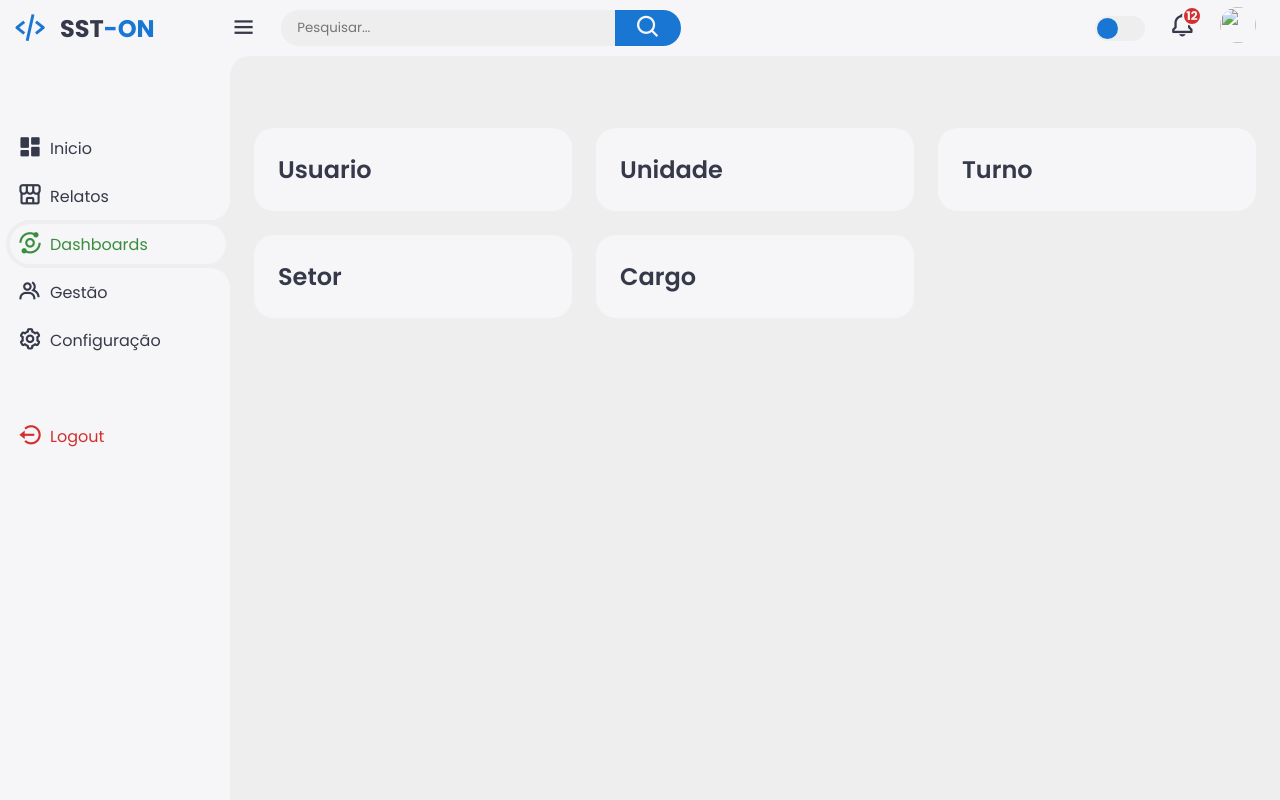
After one commit to Sstonline/SSTON, a Django app: page /gestao in a window 1280 px wide. The commit adds this page. Run offline with Django 5.2, Linux system fonts and the light colour scheme.

Commit message:
Criado todas as paginas e redirecionamentos

```diff
--- a/app/templates/base.html
+++ b/app/templates/base.html
@@ -19,11 +19,11 @@
             <div class="logo-name"><span>SST</span>-ON</div>
         </a>
         <ul class="side-menu">
-            <li><a href="#"><i class='bx bxs-dashboard'></i>Inicio</a></li>
-            <li><a href="#"><i class='bx bx-store-alt'></i>Relatos</a></li>
-            <li class="active"><a href="#"><i class='bx bx-analyse'></i>Dashboards</a></li>
-            <li><a href="#"><i class='bx bx-group'></i>Gestão</a></li>
-            <li><a href="#"><i class='bx bx-cog'></i>Configuração</a></li>
+            <li><a href="{% url "home" %}"><i class='bx bxs-dashboard'></i>Inicio</a></li>
+            <li><a href="{% url "relato" %}"><i class='bx bx-store-alt'></i>Relatos</a></li>
+            <li class="active"><a href="{% url "dash" %}"><i class='bx bx-analyse'></i>Dashboards</a></li>
+            <li><a href="{% url "gestao" %}"><i class='bx bx-group'></i>Gestão</a></li>
+            <li><a href="{% url "config" %}"><i class='bx bx-cog'></i>Configuração</a></li>
         </ul>
         <ul class="side-menu">
             <li>
@@ -54,12 +54,12 @@
                 <span class="count">12</span>
             </a>
             <a href="#" class="profile">
-                <img src="images/logo.png">
+                <img src="">
             </a>
         </nav>
 
         <!-- End of Navbar -->
-
+        {% block main %}
         <main>
             <div class="header">
                 <div class="left">
@@ -199,7 +199,7 @@
             </div>
 
         </main>
-
+        {% endblock %}
     </div>
 
     <script src="{% static "js/base.js" %}"></script>
--- /dev/null
+++ b/app/templates/config/config.html
@@ -0,0 +1,4 @@
+{% extends "base.html" %}
+
+{% block main %}
+{% endblock %}
--- /dev/null
+++ b/app/templates/dashboard/d_estra.html
@@ -0,0 +1,4 @@
+{% extends "base.html" %}
+
+{% block main %}
+{% endblock %}
--- /dev/null
+++ b/app/templates/dashboard/d_rel.html
@@ -0,0 +1,4 @@
+{% extends "base.html" %}
+
+{% block main %}
+{% endblock %}
--- /dev/null
+++ b/app/templates/gestao/cargo.html
@@ -0,0 +1,4 @@
+{% extends "base.html" %}
+
+{% block main %}
+{% endblock %}
--- /dev/null
+++ b/app/templates/gestao/gestao.html
@@ -0,0 +1,33 @@
+{% extends "base.html" %}
+
+{% block main %}
+<main>
+    <ul class="insights">
+        <li>
+            <span class="info">
+                <a href="{% url "user" %}"><h3>Usuario</h3></a>
+            </span>
+        </li>
+        <li>
+            <span class="info">
+                <a href="{% url "unidade" %}"><h3>Unidade</h3></a>
+            </span>
+        </li>
+        <li>
+            <span class="info">
+                <a href="{% url "turno" %}"><h3>Turno</h3></a>
+            </span>
+        </li>
+        <li>
+            <span class="info">
+                <a href="{% url "setor" %}"><h3>Setor</h3></a>
+            </span>
+        </li>
+        <li>
+            <span class="info">
+                <a href="{% url "cargo" %}"><h3>Cargo</h3></a>
+            </span>
+        </li>
+    </ul>
+</main>
+{% endblock %}
--- /dev/null
+++ b/app/templates/gestao/setor.html
@@ -0,0 +1,4 @@
+{% extends "base.html" %}
+
+{% block main %}
+{% endblock %}
--- /dev/null
+++ b/app/templates/gestao/turno.html
@@ -0,0 +1,4 @@
+{% extends "base.html" %}
+
+{% block main %}
+{% endblock %}
--- /dev/null
+++ b/app/templates/gestao/unidade.html
@@ -0,0 +1,4 @@
+{% extends "base.html" %}
+
+{% block main %}
+{% endblock %}
--- /dev/null
+++ b/app/templates/gestao/user.html
@@ -0,0 +1,4 @@
+{% extends "base.html" %}
+
+{% block main %}
+{% endblock %}
--- /dev/null
+++ b/app/templates/relatos/estra.html
@@ -0,0 +1,4 @@
+{% extends "base.html" %}
+
+{% block main %}
+{% endblock %}
--- /dev/null
+++ b/app/templates/relatos/l_estra.html
@@ -0,0 +1,4 @@
+{% extends "base.html" %}
+
+{% block main %}
+{% endblock %}
--- /dev/null
+++ b/app/templates/relatos/l_relato.html
@@ -0,0 +1,4 @@
+{% extends "base.html" %}
+
+{% block main %}
+{% endblock %}
--- /dev/null
+++ b/app/templates/relatos/n_relato.html
@@ -0,0 +1,4 @@
+{% extends "base.html" %}
+
+{% block main %}
+{% endblock %}
--- a/app/urls.py
+++ b/app/urls.py
@@ -2,5 +2,24 @@ from django.urls import path
 from . import views
 
 urlpatterns = [
-    path("", views.base, name="base")
+    path("", views.base, name="base"),
+    path("home", views.home, name="home"),
+    path("relato", views.relato, name="relato"),
+    path("dash", views.dash, name="dash"),
+    path("gestao", views.gestao, name="gestao"),
+    path("config", views.config, name="config"),
+
+    path("n_relato", views.n_relato, name="n_relato"),
+    path("estra", views.estra, name="estra"),
+    path("l_relatos", views.l_relatos, name="l_relatos"),
+    path("l_estra", views.l_estra, name="l_estra"),
+
+    path("user", views.user, name="user"),
+    path("unidade", views.unidade, name="unidade"),
+    path("turno", views.turno, name="turno"),
+    path("setor", views.setor, name="setor"),
+    path("cargo", views.cargo, name="cargo"),
+
+    path("d_rel", views.d_rel, name="d_rel"),
+    path("d_estra", views.d_estra, name="d_estra"),
 ]
--- a/app/views.py
+++ b/app/views.py
@@ -5,3 +5,38 @@ from django.shortcuts import render
 
 def base(request):
     return render(request, "base.html")
+def home(request):
+    return render(request, "home/home.html")
+def relato(request):
+    return render(request, "relatos/relato.html")
+def dash(request):
+    return render(request, "dashboard/dash.html")
+def gestao(request):
+    return render(request, "gestao/gestao.html")
+def config(request):
+    return render(request, "config/config.html")
+
+def n_relato(request):
+    return render(request, "relatos/n_relato.html")
+def estra(request):
+    return render(request, "relatos/estra.html")
+def l_relatos(request):
+    return render(request, "relatos/l_relato.html")
+def l_estra(request):
+    return render(request, "relatos/l_estra.html")
+
+def user(request):
+    return render(request, "gestao/user.html")
+def unidade(request):
+    return render(request, "gestao/unidade.html")
+def turno(request):
+    return render(request, "gestao/turno.html")
+def setor(request):
+    return render(request, "gestao/setor.html")
+def cargo(request):
+    return render(request, "gestao/cargo.html")
+
+def d_rel(request):
+    return render(request, "dashboard/d_rel.html")
+def d_estra(request):
+    return render(request, "dashboard/d_rel.html")
```
Also changed, not shown: app/templates/dashboard/dash.html (added, +19 -0 lines), app/templates/home/home.html (added, +28 -0 lines), app/templates/relatos/relato.html (added, +28 -0 lines).
